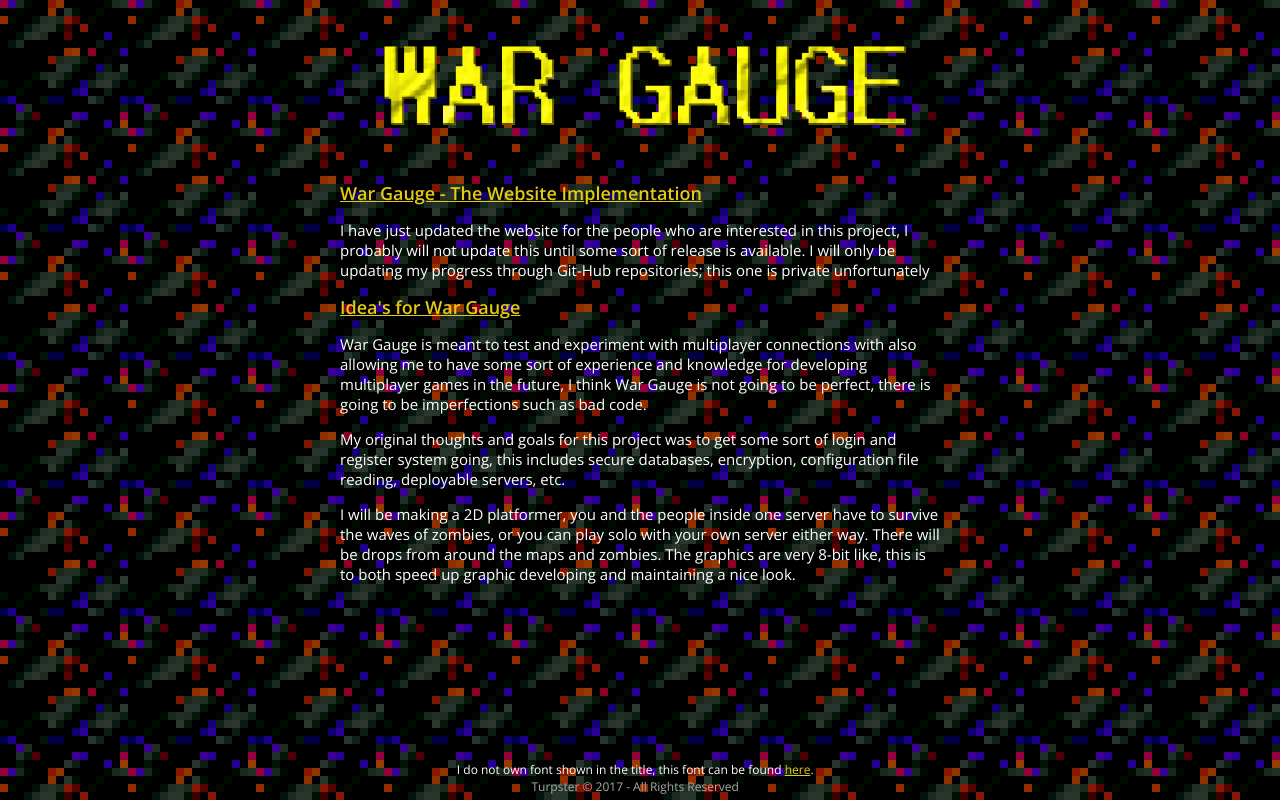
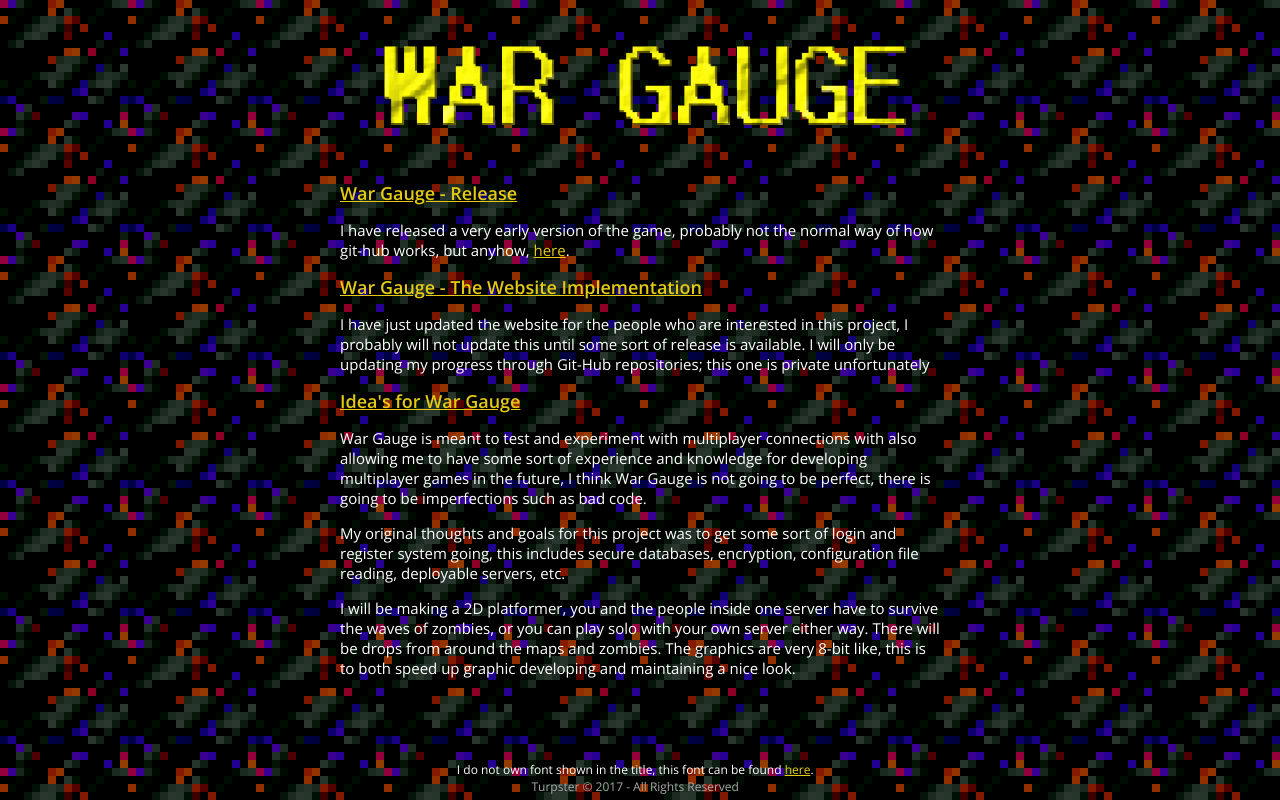
Before and after one commit to Turpster/War-Gauge, a plain HTML site: page docs/index.html in a window 1280 px wide. Drawn offline with nearby package versions, Linux system fonts and the light colour scheme.

Commit message:
Added download

```diff
--- a/docs/index.html
+++ b/docs/index.html
@@ -56,6 +56,11 @@
     <h1><img src="assets/Title.png" width="600px"></h1>
     <div id="container">
       <h2>
+      <u>War Gauge - Release</u>
+      </h2>
+      <p>I have released a very early version of the game, probably not the normal way of how git-hub works, but anyhow, <a href="http://download1518.mediafire.com/ie4wotx9tbig/gb6hre14tvhqu4f/War-Gauge.zip">here</a>.
+      </p>
+      <h2>
       <u>War Gauge - The Website Implementation</u>
       </h2>
       <p> I have just updated the website for the people who are interested in this project, I probably will not update this until some sort of release is available. I will only be updating my progress through Git-Hub repositories; this one is private unfortunately</p>
```
